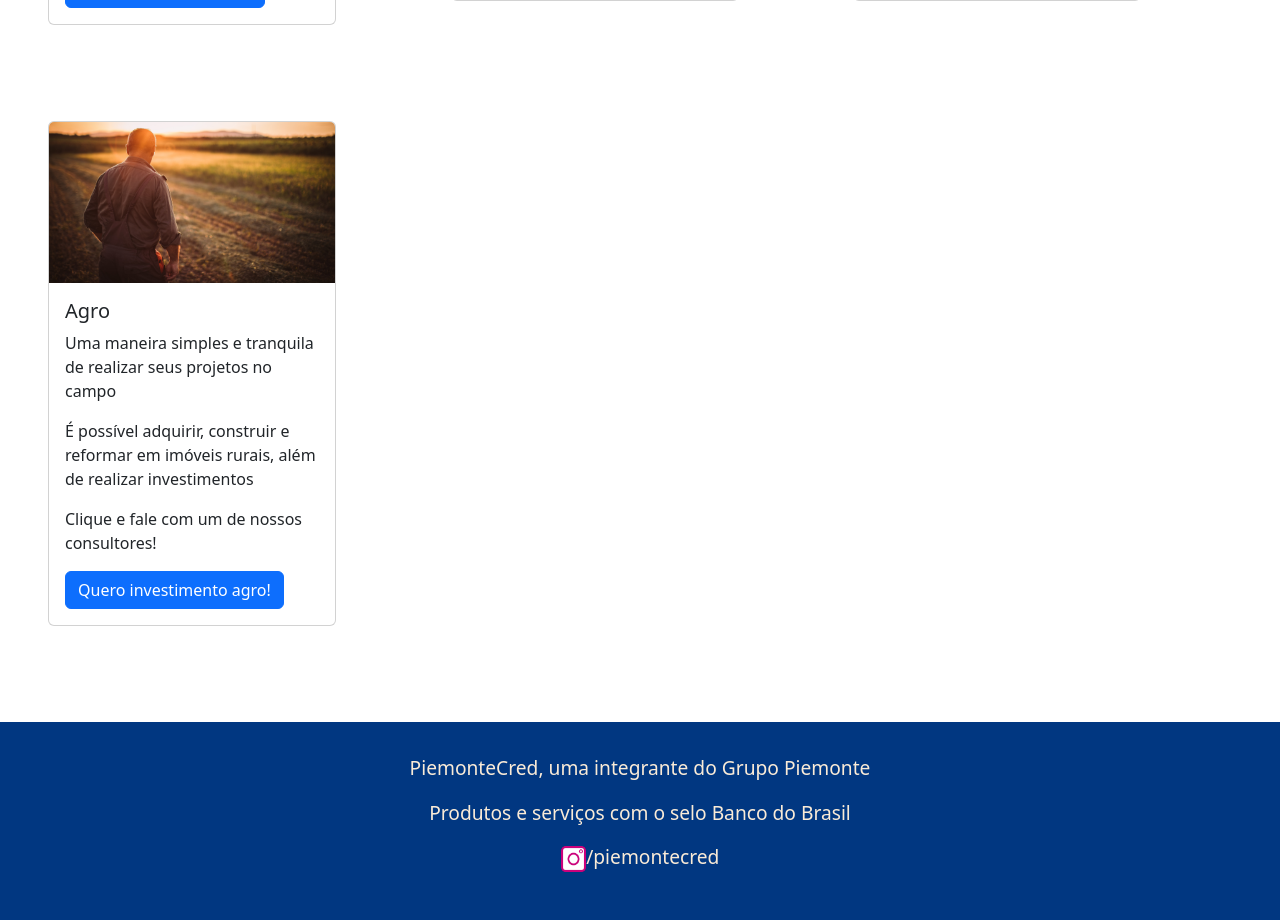
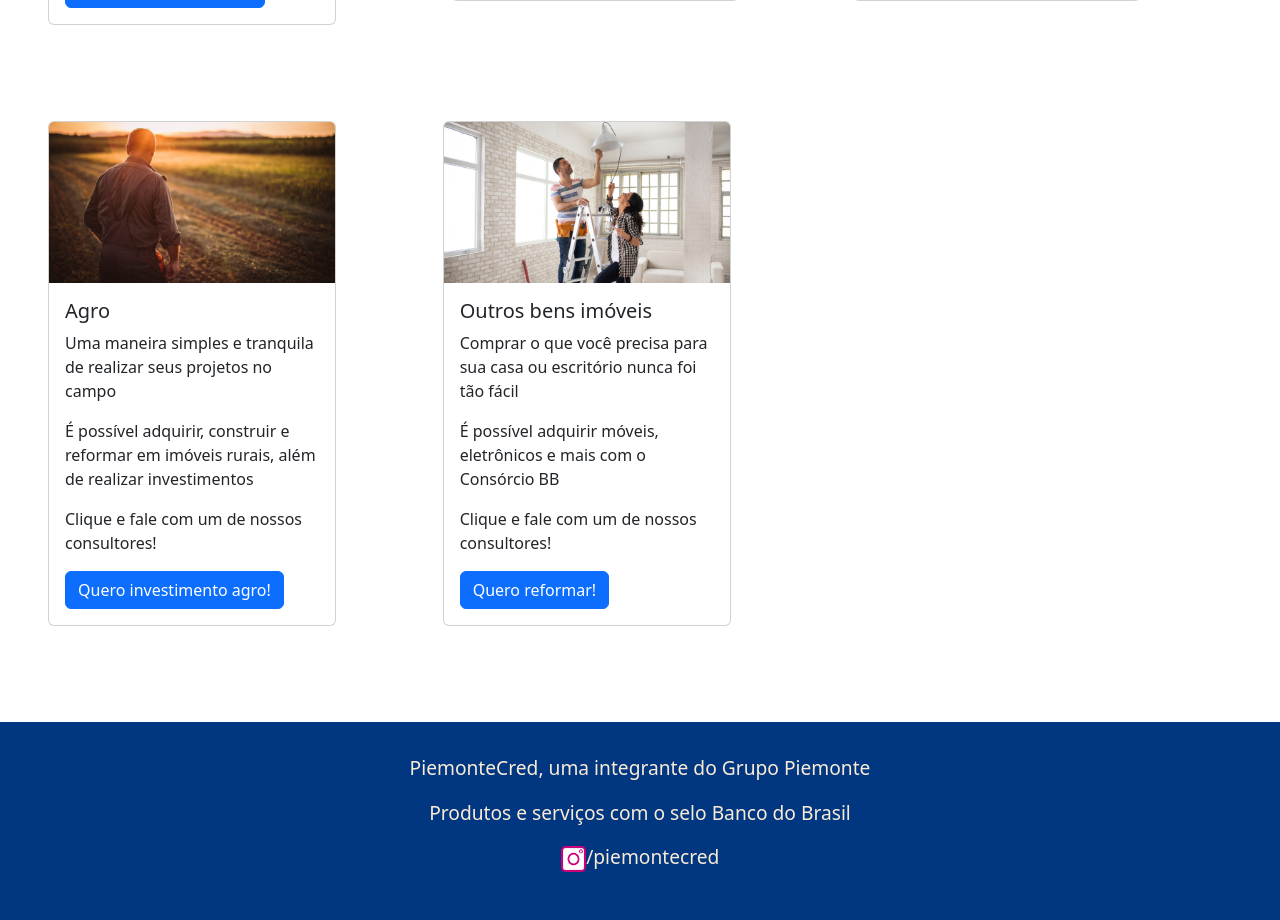
Before and after one commit to pablobagano/piemonte_v3, a Django app: page /consorcios/ in a window 1280 px wide. Shown: the part 1246-2166 px from the top of the page. Run offline with Django 4.2, Linux system fonts and the light colour scheme; parts of the project's set-up code (start-up, migrations or seed data) failed here and were passed over.

Commit message:
Consórcios fix

```diff
--- a/templates/piemonte/consorcios.html
+++ b/templates/piemonte/consorcios.html
@@ -56,6 +56,7 @@ background: linear-gradient(45deg, #FFFFFF 0%, #8B943B 59%, #FDE200 100%);">
         </div>
       </div>
     </div>
+    <div class="row">
       <div class="col-12 col-md-12 col-lg-4 mt-5 mb-5">
         <div class="card" style="width: 18rem;">
           <img src="{% static 'assets/consorcios/agro.png' %}" class="card-img-top" alt="Gamer">
@@ -68,6 +69,19 @@ background: linear-gradient(45deg, #FFFFFF 0%, #8B943B 59%, #FDE200 100%);">
           </div>
         </div>
       </div>
+      <div class="col-12 col-md-12 col-lg-4 mt-5 mb-5">
+        <div class="card" style="width: 18rem;">
+          <img src="{% static 'assets/consorcios/reformas.png' %}" class="card-img-top" alt="Gamer">
+          <div class="card-body">
+            <h5 class="card-title">Outros bens imóveis</h5>
+            <p class="card-text">Comprar o que você precisa para sua casa ou escritório nunca foi tão fácil</p>
+            <p class="card-text">É possível adquirir móveis, eletrônicos e mais com o Consórcio BB</p>
+            <p class="card-text">Clique e fale com um de nossos consultores!</p>
+            <a href="#" class="btn btn-primary">Quero reformar!</a>
+          </div>
+        </div>
+      </div>
+    </div>
   </div>
 </div>
 {% endblock content %}
```
Lines whose indentation alone changed are shown as unchanged.
